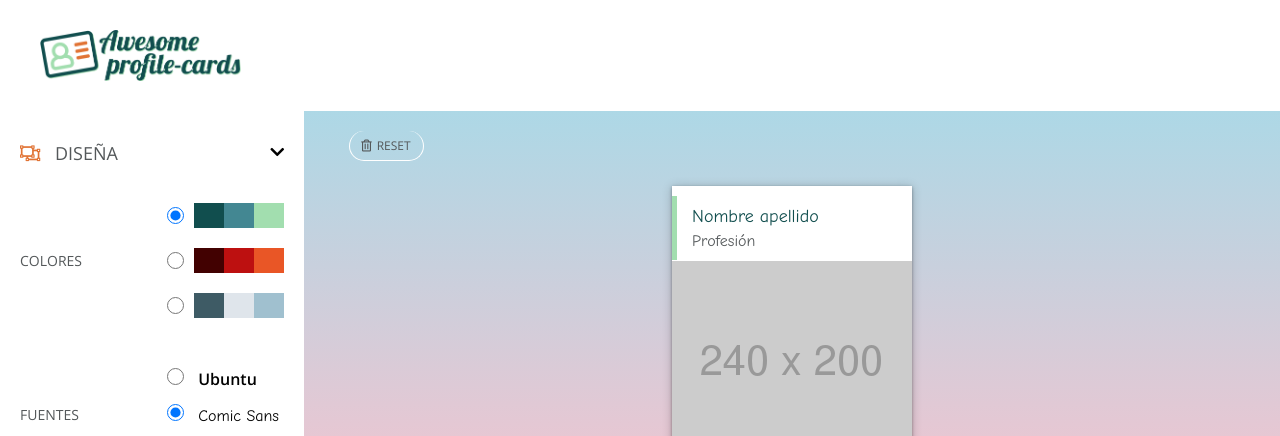
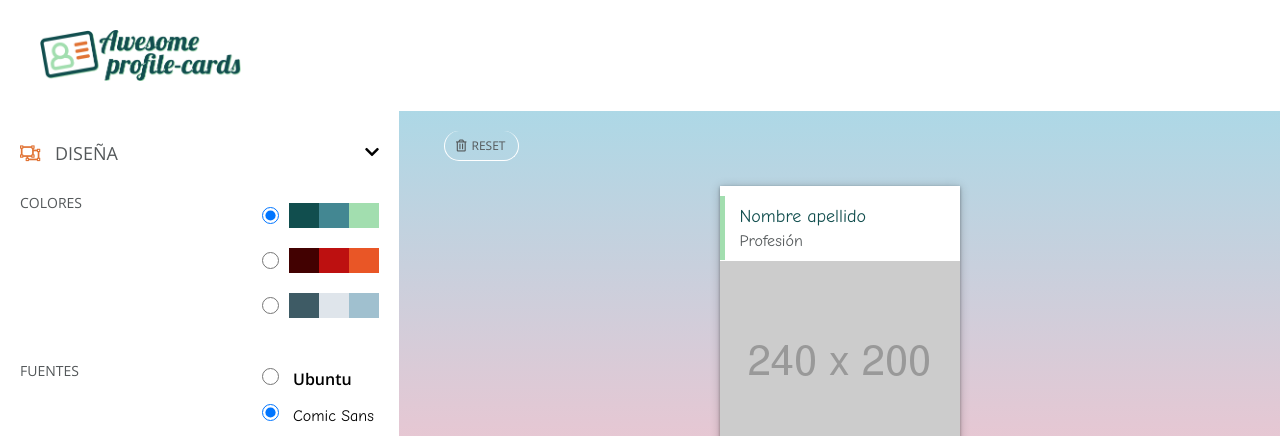
Before and after one commit to Adalab/dorcas-s2-stringer-things, a website: page cardGenerator.html in a window 1280 px wide. Shown: the top 436 px of the page. Drawn offline with nearby package versions, Linux system fonts and the light colour scheme.

Commit message:
changes design

```diff
--- a/scss/layout/_design.scss
+++ b/scss/layout/_design.scss
@@ -4,7 +4,7 @@
 
 .design__container {
   border: none;
-  padding: 30px 0;
+  padding: 0;
   margin: 0 20px;
   border-bottom: 1px solid $color-line;
 }
@@ -15,13 +15,15 @@
 
 .design__title {
   align-items: center;
+  padding-top: 30px;
+  padding-bottom: 10px;
 
   @include flexBetween();
 }
 
 .design__form-colors {
-  align-items: center;
-  padding-top: 28px;
+  align-items: flex-start;
+  padding-top: 18px;
   padding-bottom: 33px;
 
   @include flexBetween();
@@ -92,7 +94,8 @@
 }
 
 .design__form-fonts {
-  align-items: center;
+  align-items: flex-start;
+  padding-bottom: 30px;
 
   @include flexBetween();
 }
--- a/scss/layout/_mediaqueries.scss
+++ b/scss/layout/_mediaqueries.scss
@@ -7,12 +7,6 @@
 
 .section-collapsible {
   @media all and (min-width: 768px) {
-    width: 399px;
+    min-width: 399px;
   }
 }
-
-.section-card {
-  @media all and (min-width: 768px) {
-    flex-grow: 1;
-  }
-}
```
Also changed, not shown: css/main.css.
